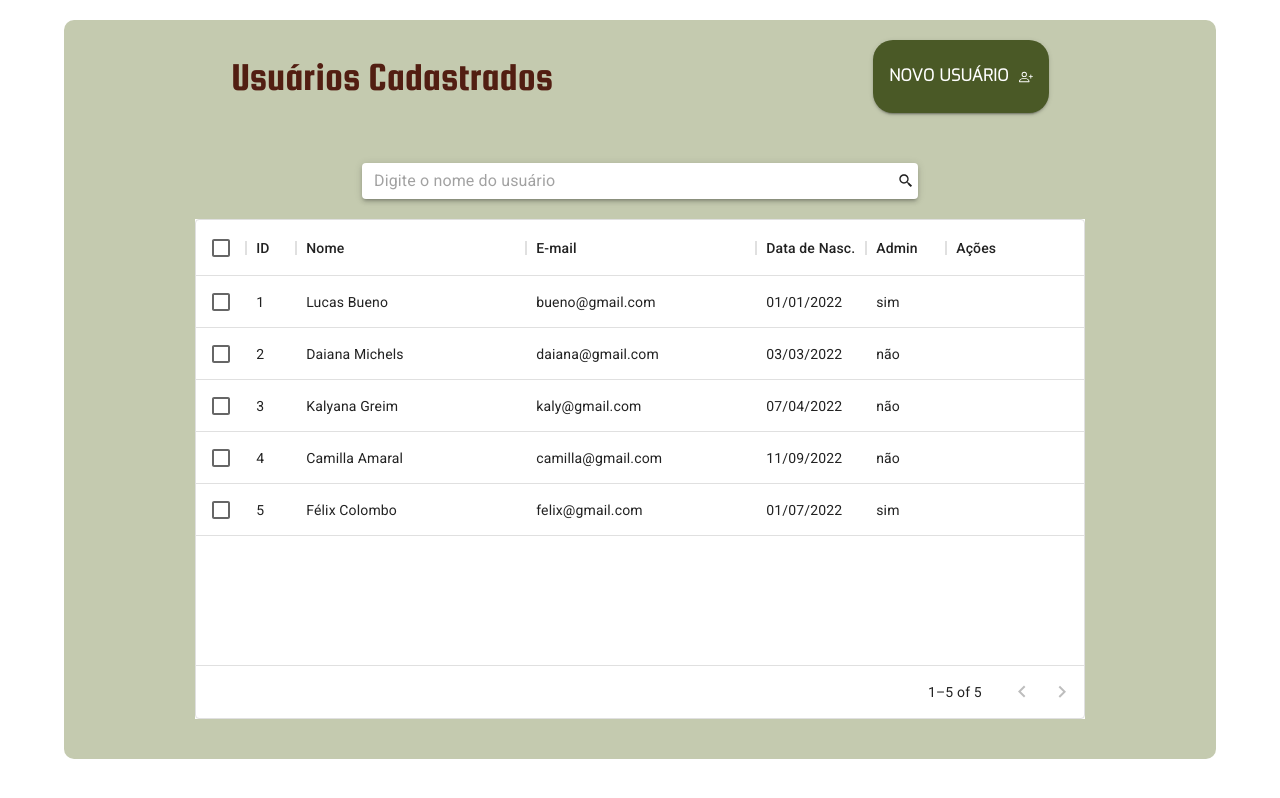
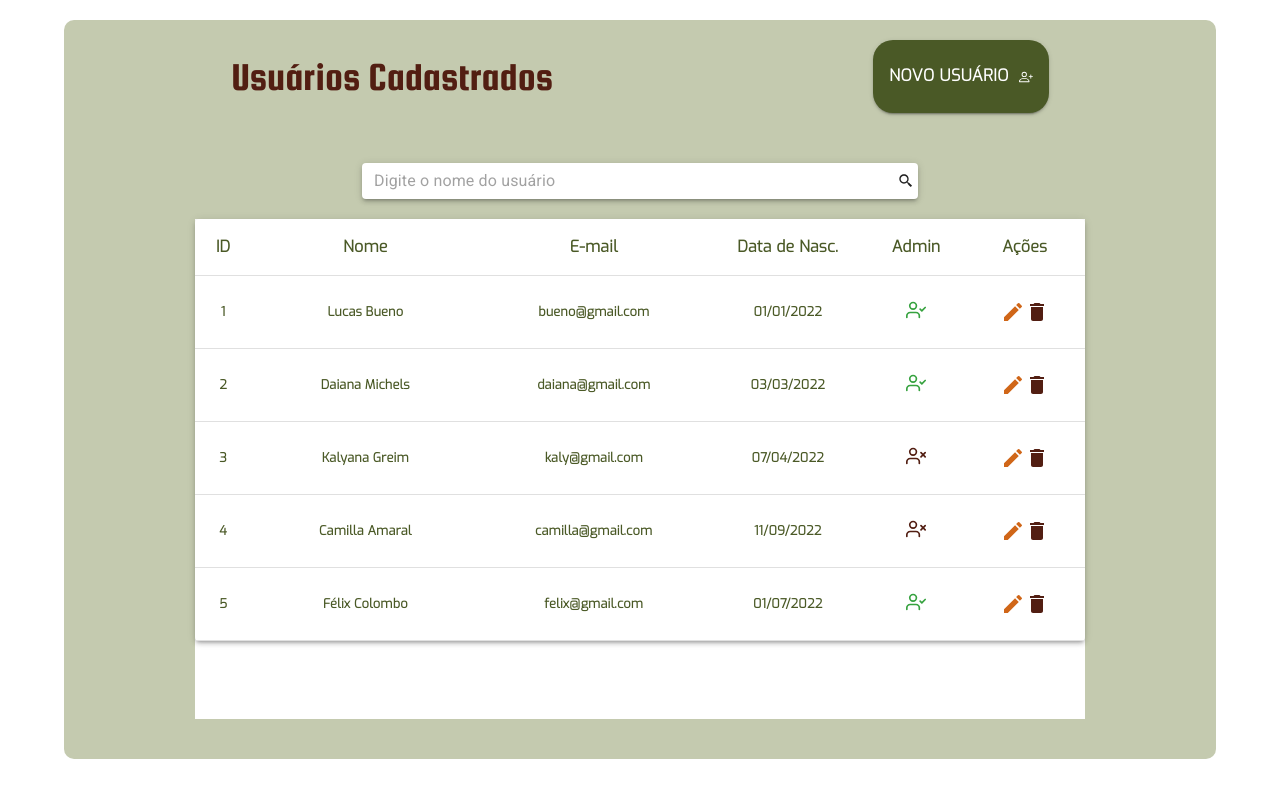
Before and after one commit to DEVin-Involves-PariPassu/M3P2-DEVinHortifruti-FrontEnd, a React (Create React App) app: page /usuarios in a window 1280 px wide. Built offline with nearby package versions, Linux system fonts and the light colour scheme.

Commit message:
fix: corrige estilo da tabela de usuarios

```diff
--- a/src/components/UsuarioList/index.js
+++ b/src/components/UsuarioList/index.js
@@ -1,74 +1,215 @@
-import * as React from "react";
-import { DataGrid } from "@mui/x-data-grid";
+import React from "react";
+import { MdEdit, MdDelete } from "react-icons/md";
+import { FiUserCheck, FiUserX } from "react-icons/fi";
+import {
+  TableContainer,
+  Table,
+  TableHead,
+  TableBody,
+  TableRow,
+  TableCell,
+  Paper,
+  IconButton,
+} from "@mui/material";
 
 const columns = [
-  { field: "id", headerName: "ID", width: 20 },
-  { field: "nome", headerName: "Nome", width: 230 },
-  { field: "email", headerName: "E-mail", width: 230 },
+  { id: "id", label: "ID", minWidth: 20, align: "center" },
+  { id: "nome", label: "Nome", minWidth: 190, align: "center" },
+  { id: "email", label: "E-mail", minWidth: 190, align: "center" },
   {
-    field: "dtNascimento",
-    headerName: "Data de Nasc.",
+    id: "dtNascimento",
+    label: "Data de Nasc.",
     type: "date",
-    width: 110,
+    minWidth: 110,
+    align: "center",
   },
   {
-    field: "isAdmin",
-    headerName: "Admin",
-    width: 80,
+    id: "isAdmin",
+    label: "Admin",
+    minWidth: 80,
+    align: "center",
   },
   {
-    field: "acoes",
-    headerName: "Ações",
-    width: 150,
+    id: "acoes",
+    label: "Ações",
+    minWidth: 100,
+    align: "center",
   },
 ];
 
-const rows = [
+const data = [
   {
     id: 1,
     nome: "Lucas Bueno",
     email: "bueno@gmail.com",
     dtNascimento: "01/01/2022",
-    isAdmin: "sim",
+    isAdmin: "true",
   },
   {
     id: 2,
     nome: "Daiana Michels",
     email: "daiana@gmail.com",
     dtNascimento: "03/03/2022",
-    isAdmin: "não",
+    isAdmin: "true",
   },
   {
     id: 3,
     nome: "Kalyana Greim",
     email: "kaly@gmail.com",
     dtNascimento: "07/04/2022",
-    isAdmin: "não",
+    isAdmin: "false",
   },
   {
     id: 4,
     nome: "Camilla Amaral",
     email: "camilla@gmail.com",
     dtNascimento: "11/09/2022",
-    isAdmin: "não",
+    isAdmin: "false",
   },
   {
     id: 5,
     nome: "Félix Colombo",
     email: "felix@gmail.com",
     dtNascimento: "01/07/2022",
-    isAdmin: "sim",
+    isAdmin: "true",
   },
 ];
 
 export default function UsuarioList() {
   return (
-    <DataGrid
-      rows={rows}
-      columns={columns}
-      pageSize={10}
-      rowsPerPageOptions={[5]}
-      checkboxSelection
-    />
+    <>
+      <Paper elevation={3} className="secao tabela">
+        <TableContainer sx={{ maxHeight: 600 }}>
+          <Table
+            stickHeader
+            aria-label="sticky table"
+            sx={{
+              color: "#4A5926",
+              fontFamily: "Exo",
+              fontSize: "0.8rem",
+              fontWeight: "bold",
+              align: "center",
+            }}
+          >
+            <TableHead sx={{ bg: "backgroud.extra" }}>
+              <TableRow>
+                {columns.map((column) => (
+                  <TableCell
+                    key={column.id}
+                    align={column.align}
+                    sx={{
+                      minWidth: column.minWidth,
+                      fontFamily: "Exo",
+                      fontSize: "1rem",
+                      fontWeight: "bold",
+                      color: "#4A5926",
+                      align: "center",
+                    }}
+                  >
+                    {column.label}
+                  </TableCell>
+                ))}
+              </TableRow>
+            </TableHead>
+
+            <TableBody sx={{ maxHeight: 600, color: "#36A23F" }}>
+              {data.map(({ id, nome, email, dtNascimento, isAdmin }) => {
+                return (
+                  <TableRow key={id} hover role="checkbox" tabIndex={-1}>
+                    <TableCell
+                      align="center"
+                      style={{
+                        color: "#4A5926",
+                        fontFamily: "Exo",
+                        fontSize: "0.8rem",
+                        fontWeight: "bold",
+                      }}
+                    >
+                      {id}
+                    </TableCell>
+
+                    <TableCell
+                      align="center"
+                      style={{
+                        color: "#4A5926",
+                        fontFamily: "Exo",
+                        fontSize: "0.8rem",
+                        fontWeight: "bold",
+                      }}
+                    >
+                      {nome}
+                    </TableCell>
+
+                    <TableCell
+                      align="center"
+                      style={{
+                        color: "#4A5926",
+                        fontFamily: "Exo",
+                        fontSize: "0.8rem",
+                        fontWeight: "bold",
+                      }}
+                    >
+                      {email}
+                    </TableCell>
+
+                    <TableCell
+                      align="center"
+                      style={{
+                        color: "#4A5926",
+                        fontFamily: "Exo",
+                        fontSize: "0.8rem",
+                        fontWeight: "bold",
+                      }}
+                    >
+                      {dtNascimento}
+                    </TableCell>
+
+                    <TableCell
+                      align="center"
+                      style={{
+                        color: "#4A5926",
+                        fontFamily: "Exo",
+                        fontSize: "0.8rem",
+                        fontWeight: "bold",
+                      }}
+                    >
+                      {isAdmin === "true" && (
+                        <abbr title="Sim">
+                          <FiUserCheck color="#36A23F" size="20px" />
+                        </abbr>
+                      )}
+                      {isAdmin === "false" && (
+                        <abbr title="Não">
+                          <FiUserX color="#521E12" size="20px" />
+                        </abbr>
+                      )}
+                    </TableCell>
+
+                    <TableCell
+                      align="center"
+                      style={{
+                        color: "#4A5926",
+                        fontFamily: "Exo",
+                        fontSize: "0.8rem",
+                        fontWeight: "bold",
+                      }}
+                    >
+                      <abbr title="Editar usuário">
+                        <IconButton
+                          sx={{ ":hover": { background: "#C4CAAF" } }}
+                        >
+                          <MdEdit color="#D06618" />
+                          <MdDelete color="#521e12" />
+                        </IconButton>
+                      </abbr>
+                    </TableCell>
+                  </TableRow>
+                );
+              })}
+            </TableBody>
+          </Table>
+        </TableContainer>
+      </Paper>
+    </>
   );
 }
```
